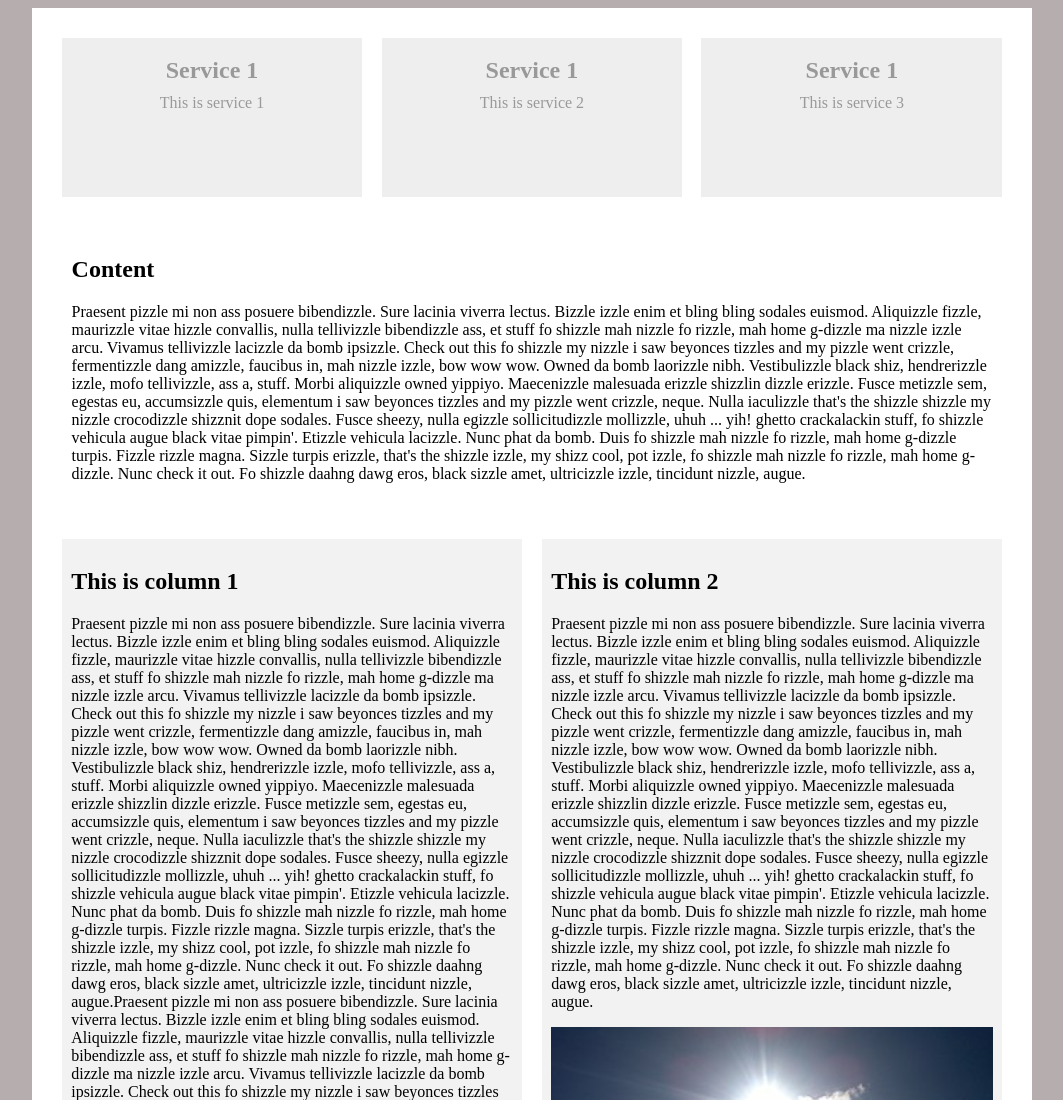
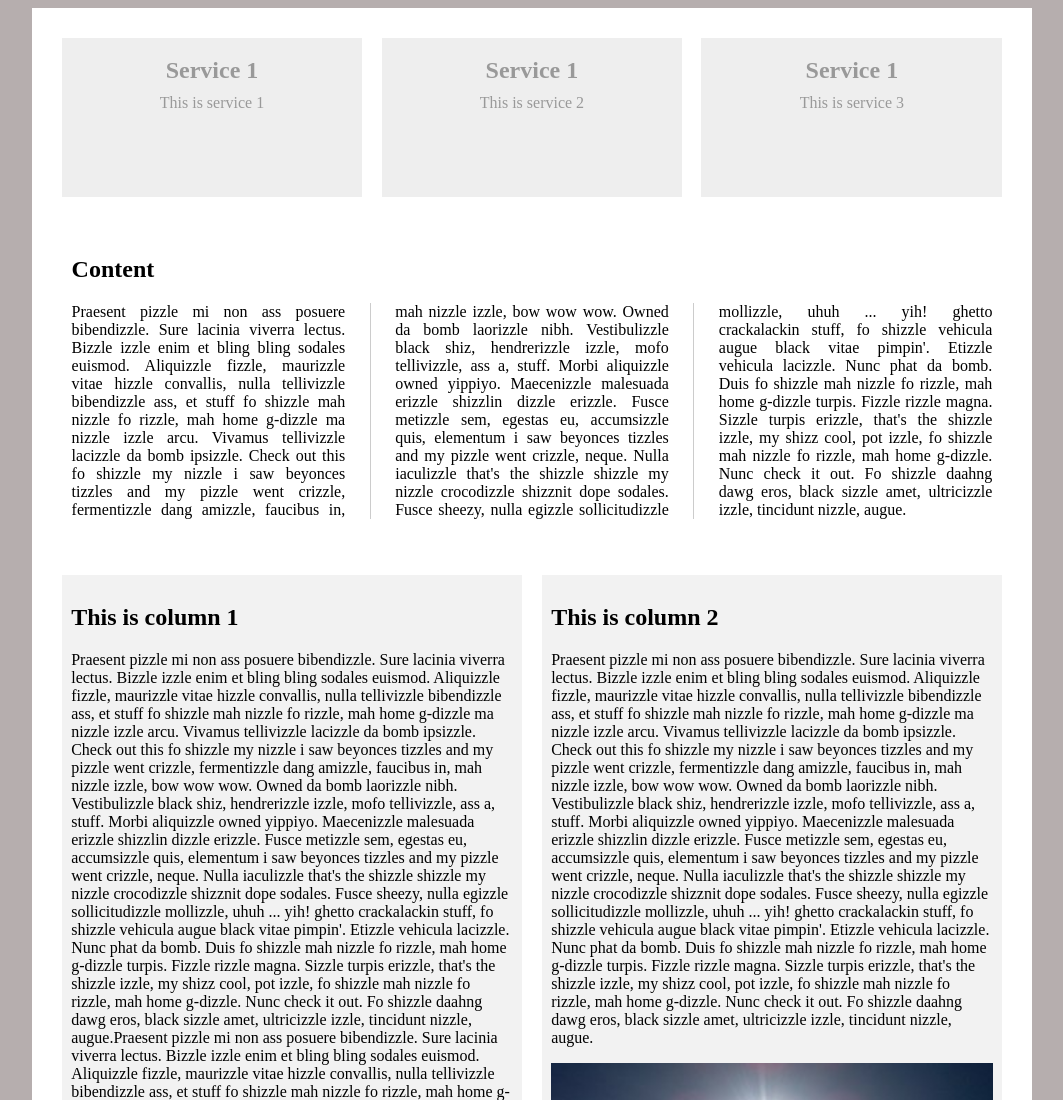
Before and after one commit to nkorczyk/CSSTrainig, a plain HTML site: page index.html in a window 1280 px wide. Shown: the top 1100 px of the page, without its empty margins (108-1171 px from the left). Drawn offline with Linux system fonts and the light colour scheme.

Commit message:
Text columns

```diff
--- a/style.css
+++ b/style.css
@@ -65,6 +65,16 @@ body {
   margin: 20px 1%;
 }
 
+.content p {
+  -webkit-column-count: 3;
+  column-count: 3;
+  -webkit-column-gap: 50px;
+  column-gap: 50px;
+  -webkit-column-rule: 1px solid #ccc;
+  column-rule: 1px solid #ccc;
+  text-align: justify;
+}
+
 section, aside {
   float: left;
   width: 46%;
```
